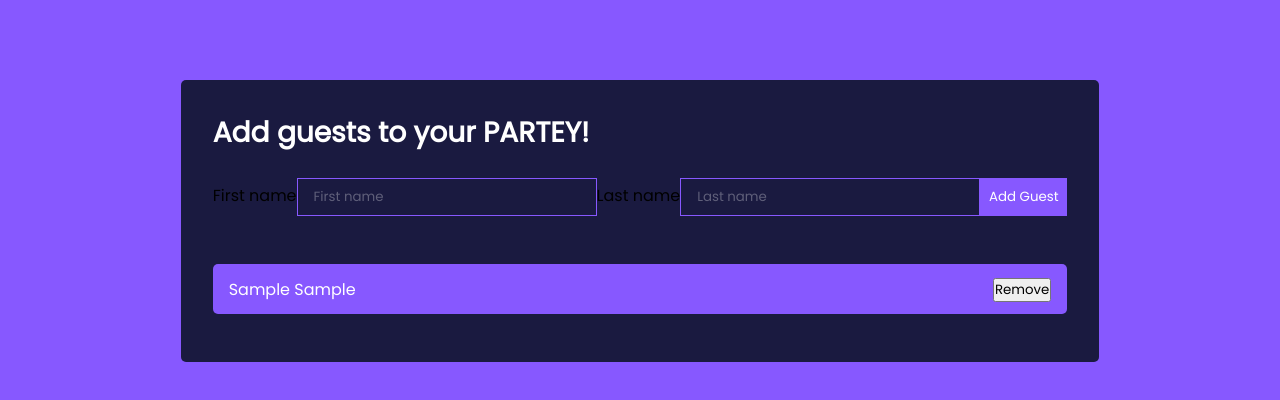
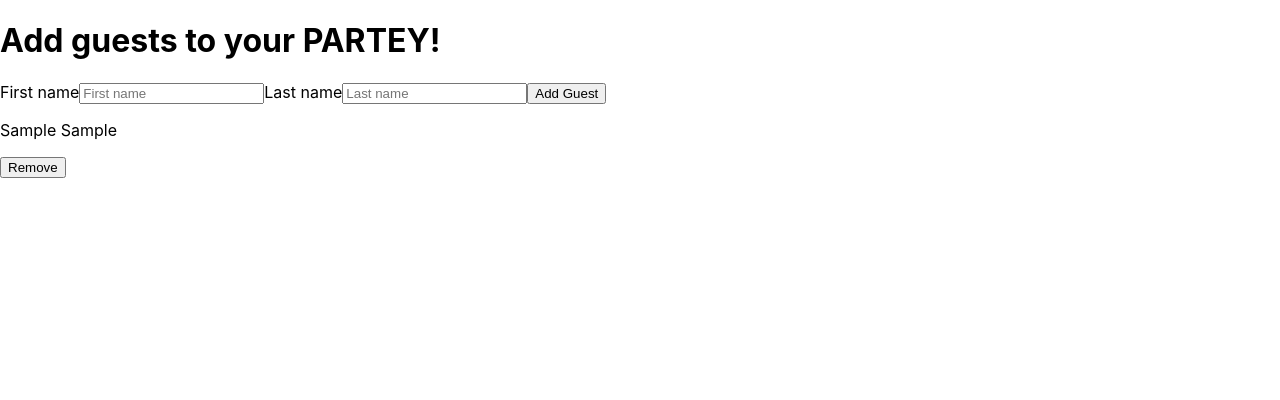
Before and after one commit to chenfran/react-guest-list, a React app: page / in a window 1280 px wide. Both pictures are taken after typing "Sample", "Sample" into the empty fields and a click on the button "Add Guest". Shown: the top 400 px of the page. Built offline with nearby package versions, Linux system fonts and the light colour scheme; the HTML template or start-up script is replaced by a standard one.

Commit message:
Remove styling

```diff
--- a/src/App.css
+++ /dev/null
@@ -1,91 +0,0 @@
-@import url('https://fonts.googleapis.com/css2?family=Poppins&display=swap');
-
-* {
-  font-family: 'Poppins', sans-serif;
-  margin: 0;
-  padding: 0;
-  box-sizing: border-box;
-}
-
-body {
-  background: #8758ff;
-  display: flex;
-  justify-content: center;
-  align-items: center;
-}
-
-.App {
-  text-align: center;
-}
-
-h1 {
-  color: #fff;
-  margin-bottom: 0.5rem;
-  font-size: 1.75rem;
-}
-
-.TodoWrapper {
-  background: #1a1a40;
-  margin-top: 5rem;
-  padding: 2rem;
-  border-radius: 5px;
-}
-
-.TodoForm {
-  width: 100%;
-  margin-bottom: 1rem;
-}
-
-.todo-input {
-  outline: none;
-  background: none;
-  border: 1px solid #8758ff;
-  padding: 0.5rem 1rem;
-  margin-top: 1rem;
-  margin-bottom: 2rem;
-  width: 300px;
-  color: #fff;
-}
-
-.todo-input::placeholder {
-  color: #ffffff4d;
-}
-
-.todo-btn {
-  background: #8758ff;
-  color: #fff;
-  border: none;
-  padding: 0.55rem;
-  cursor: pointer;
-}
-
-.Todo {
-  display: flex;
-  justify-content: space-between;
-  align-items: center;
-  background: #8758ff;
-  color: #fff;
-  padding: 0.75rem 1rem;
-  border-radius: 5px;
-  margin-bottom: 1rem;
-}
-
-.fa-trash {
-  margin-left: 0.75rem;
-}
-
-.incompleted {
-  color: #fff;
-  cursor: pointer;
-}
-
-.completed {
-  color: #c5aeff;
-  text-decoration: line-through;
-  cursor: pointer;
-}
-
-.edit-icon,
-.delete-icon {
-  cursor: pointer;
-}
--- a/src/App.js
+++ b/src/App.js
@@ -1,5 +1,3 @@
-import './App.css';
-import { useState } from 'react';
 import TodoWrapper from './components/GuestList';
 
 export default function App() {
--- a/src/components/Guest.js
+++ b/src/components/Guest.js
@@ -1,6 +1,6 @@
 export default function Guest({ name, toggleAttended, deleteGuest }) {
   return (
-    <div className="Todo">
+    <div>
       <p
         role="presentation"
         onClick={() => toggleAttended(name.id)}
--- a/src/components/GuestForm.js
+++ b/src/components/GuestForm.js
@@ -16,22 +16,20 @@ export default function GuestForm({ addGuest }) {
 
   return (
     <div>
-      <form className="TodoForm" onSubmit={handleSubmit}>
+      <form onSubmit={handleSubmit}>
         <label htmlFor="First name">First name</label>
         <input
-          className="todo-input"
           value={firstName}
           placeholder="First name"
           onChange={(event) => setFirstName(event.target.value)}
         />
         <label htmlFor="Last name">Last name</label>
         <input
-          className="todo-input"
           value={lastName}
           placeholder="Last name"
           onChange={(event) => setLastName(event.target.value)}
         />
-        <button className="todo-btn">Add Guest</button>
+        <button>Add Guest</button>
       </form>
     </div>
   );
--- a/src/components/GuestList.js
+++ b/src/components/GuestList.js
@@ -26,7 +26,7 @@ export default function TodoWrapper() {
   }
 
   return (
-    <div className="TodoWrapper">
+    <div>
       <h1>Add guests to your PARTEY!</h1>
       <GuestForm addGuest={addGuest} />
       {guests.map((guest) => (
```
